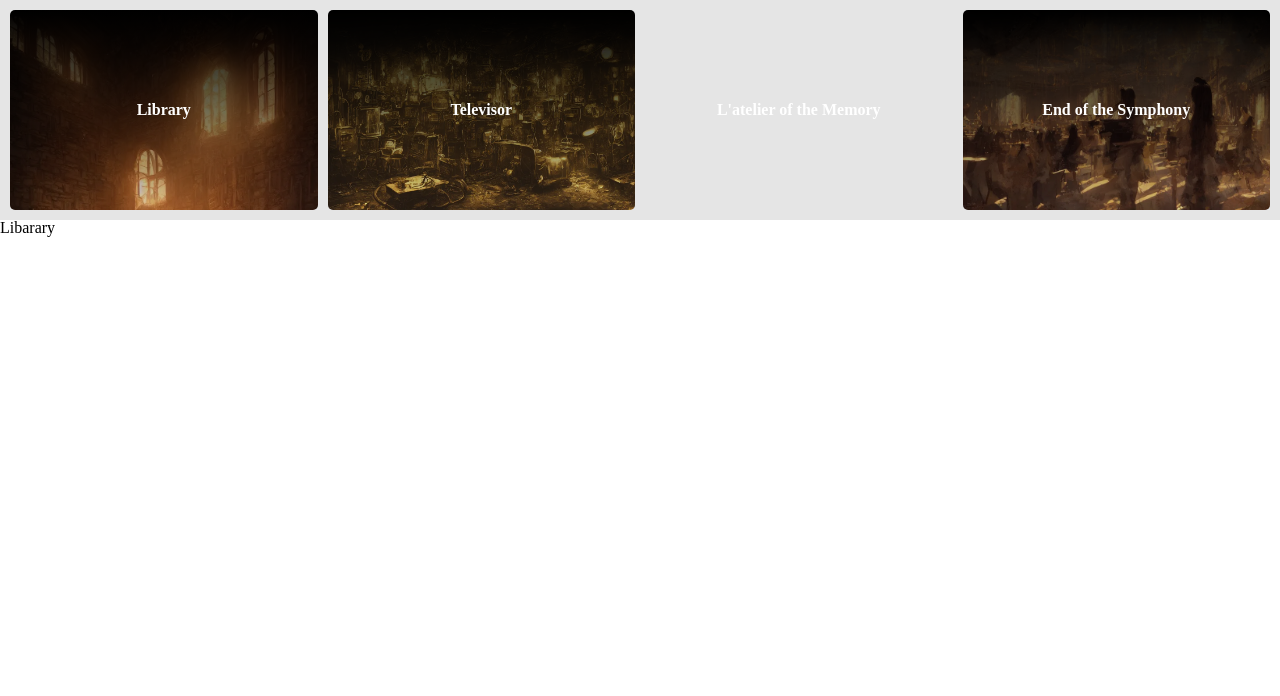
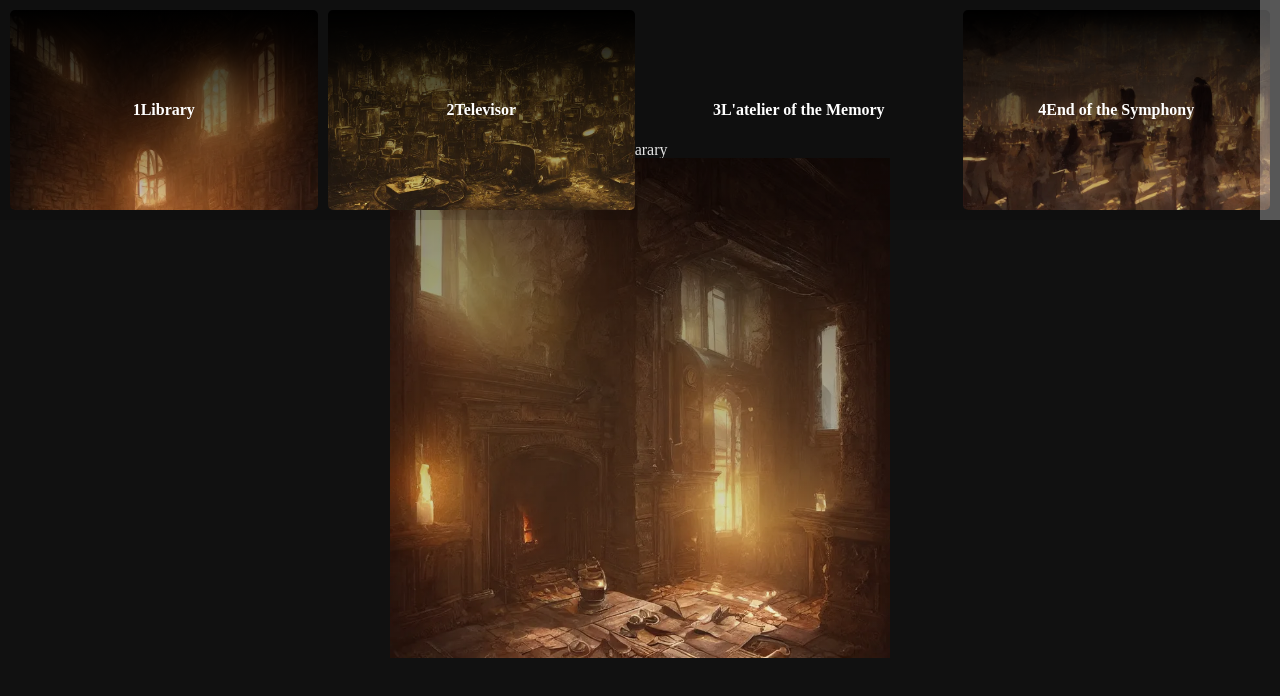
Before and after one commit to pengooseDev/ambient_player, a React (Create React App) app: page / in a window 1280 px wide. Shown: the top 696 px of the page. Built offline with nearby package versions, Linux system fonts and the light colour scheme.

Commit message:
feat: add Slide

```diff
--- a/src/Components/Nav.tsx
+++ b/src/Components/Nav.tsx
@@ -1,35 +1,23 @@
 import { Link } from "react-router-dom";
-import { useRecoilValue } from "recoil";
 import styled from "styled-components";
-
-/* RouteIMG */
-import lib1IMG from "../assets/AmbientImg/Library1/01.webp";
-import televisorIMG from "../assets/AmbientImg/TeleVisor/teleVisor.webp";
-import Latelier1IMG from "../assets/AmbientImg/L'atelier of the Memory/01.webp";
-import Orchestration1IMG from "../assets/AmbientImg/Orchestration/01.webp";
+import { motion } from "framer-motion";
+import routeData from "../routeData";
+import { useState, useEffect } from "react";
 
 interface ILinkProps {
   img: string;
 }
 
-const pathData = [
-  { name: "Library", path: "/", img: lib1IMG },
-  { name: "Televisor", path: "a", img: televisorIMG },
-  { name: "L'atelier of the Memory", path: "b", img: Latelier1IMG },
-  { name: "End of the Symphony", path: "c", img: Orchestration1IMG },
-];
+//dummyData 생성 후, 한 번에 4개의 Route Render. FramerMotion 사용해서 왔다갔다.
 
 const Wrapper = styled.div`
+  position: fixed;
+  top: 0px;
+  width: 100vw;
   background: rgba(0, 0, 0, 0.1);
-  display: grid;
-  grid-template-columns: repeat(4, 1fr);
-  gap: 10px;
-  padding: 10px;
-  height: 200px;
-  color: white;
 `;
 
-const LinkBox = styled.div<ILinkProps>`
+const LinkBox = styled(motion.div)<ILinkProps>`
   background: linear-gradient(rgba(0, 0, 0, 1), rgba(0, 0, 0, 0.1)),
     url(${(props) => props.img});
   background-size: cover;
@@ -42,14 +30,56 @@ const LinkBox = styled.div<ILinkProps>`
   color: white;
 `;
 
+const Slider = styled.div`
+  position: relative;
+  display: grid;
+  grid-template-columns: repeat(4, 1fr);
+  gap: 10px;
+  padding: 10px;
+  height: 200px;
+  color: white;
+`;
+
+const AfterBtn = styled.input.attrs({ type: "button" })`
+  width: 20px;
+  height: 100%;
+  right: 0px;
+  background: rgba(255, 255, 255, 0.3);
+  color: white;
+  border: none;
+  position: absolute;
+`;
+
+const BeforeBtn = styled.input.attrs({ type: "button" })`
+  width: 20px;
+  height: 100%;
+  left: 0px;
+  background: rgba(255, 255, 255, 0.3);
+  color: white;
+  border: none;
+  position: absolute;
+`;
+
 const Nav = () => {
+  const [slideIndex, setSlideIndex] = useState(1);
+  const afterHandler = () => {
+    setSlideIndex((prev) => {
+      if (routeData.length / 4 >= prev) {
+        return (prev += 1);
+      }
+      return 1;
+    });
+  };
   return (
     <Wrapper>
-      {pathData.map((i) => (
-        <Link to={i.path}>
-          <LinkBox img={i.img}>{i.name}</LinkBox>
-        </Link>
-      ))}
+      <Slider>
+        {routeData.slice(4 * (slideIndex - 1), 4 * slideIndex).map((i) => (
+          <Link to={i.path}>
+            <LinkBox img={i.img}>{i.name}</LinkBox>
+          </Link>
+        ))}
+        <AfterBtn onClick={afterHandler} />
+      </Slider>
     </Wrapper>
   );
 };
--- a/src/Components/Pages/Libarary.tsx
+++ b/src/Components/Pages/Libarary.tsx
@@ -1,5 +1,30 @@
+import img from "../../assets/AmbientImg/Library1/18.webp";
+import styled from "styled-components";
+
+const Wrapper = styled.div`
+  display: flex;
+  flex-direction: column;
+  align-items: center;
+  justify-content: center;
+  background: #111;
+  height: 100vh;
+  color: white;
+`;
+
+const ImgContainer = styled.div`
+  background: linear-gradient(rgba(0, 0, 0, 0.5), rgba(0, 0, 0, 0)), url(${img});
+  height: 500px;
+  width: 500px;
+  background-size: cover;
+`;
+
 const Libarary = () => {
-  return <>Libarary</>;
+  return (
+    <Wrapper>
+      <div>Libarary</div>
+      <ImgContainer />
+    </Wrapper>
+  );
 };
 
 export default Libarary;
--- /dev/null
+++ b/src/routeData.ts
@@ -0,0 +1,21 @@
+/* RouteIMG */
+import lib1IMG from "./assets/AmbientImg/Library1/01.webp";
+import televisorIMG from "./assets/AmbientImg/TeleVisor/teleVisor.webp";
+import Latelier1IMG from "./assets/AmbientImg/L'atelier of the Memory/01.webp";
+import Orchestration1IMG from "./assets/AmbientImg/Orchestration/01.webp";
+
+/* Data */
+const routeData = [
+  { name: "1Library", path: "/", img: lib1IMG },
+  { name: "2Televisor", path: "a", img: televisorIMG },
+  { name: "3L'atelier of the Memory", path: "b", img: Latelier1IMG },
+  { name: "4End of the Symphony", path: "c", img: Orchestration1IMG },
+  { name: "5dummy1", path: "1", img: lib1IMG },
+  { name: "6dummy2", path: "2", img: televisorIMG },
+  { name: "7dummy3", path: "3", img: Latelier1IMG },
+  { name: "8dummy4", path: "4", img: Orchestration1IMG },
+  { name: "9dummy5", path: "5", img: lib1IMG },
+  { name: "10dummy6", path: "6", img: televisorIMG },
+];
+
+export default routeData;
```
Also changed, not shown: 1 other file (tests, documents, lock files or other folders).
